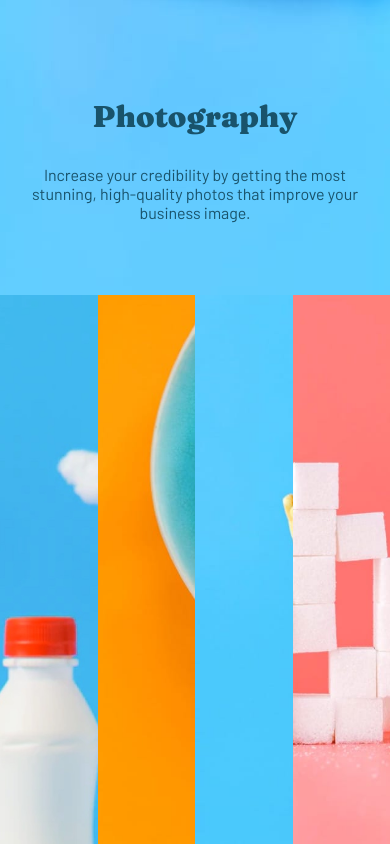
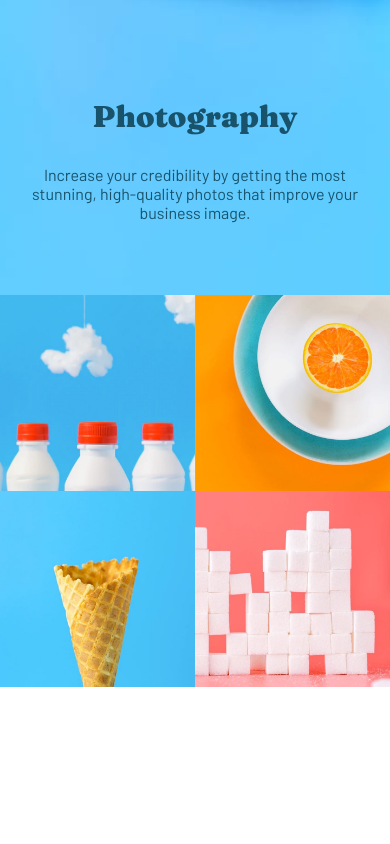
Before and after one commit to chalobonDen/sunnyside-agency, a React (Create React App) app: page / in a window 390 px wide. Shown: the part 3072-3916 px from the top of the page. After the commit the page ends 3759 px from the top, so only its background shows below. Built offline with nearby package versions, Linux system fonts and the light colour scheme.

Commit message:
responsive gallery component

```diff
--- a/src/App.css
+++ b/src/App.css
@@ -169,7 +169,7 @@ p {
   margin-top: 30px;
 }
 
-/* Gallery */
+/* Gallery Component */
 .gallery {
   display: flex;
   flex-direction: row;
@@ -263,4 +263,17 @@ p {
     position: relative;
     padding: 0 20px;
   }
+
+  /* Gallery Component */
+  .gallery {
+    flex-wrap: wrap;
+  }
+  .milkbottles,
+  .orange,
+  .cone,
+  .sugarcubes {
+    width: 50%;
+    height: 23.2vh;
+    background-position: 0 30%;
+  }
 }
```
